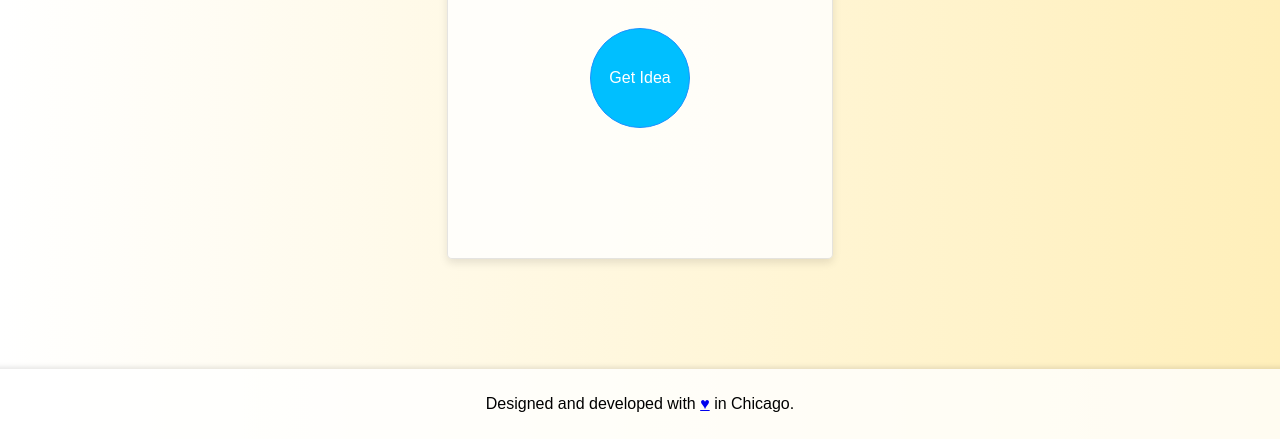
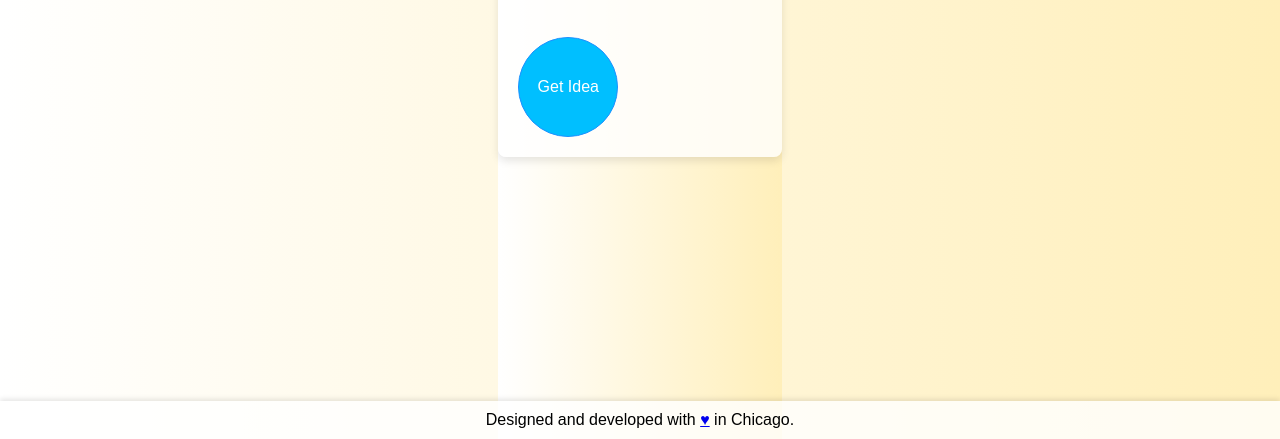
Before and after one commit to mensahTribeWeb/bored-bot, a website: page webpage/index.html in a window 1280 px wide. Shown: the part 361-800 px from the top of the page. Drawn offline with Linux system fonts and the light colour scheme; files that its build step writes are made by us from their sources; files whose address does not match are found by name.

Commit message:
Update index.css

```diff
--- a/webpage/css/index.css
+++ b/webpage/css/index.css
@@ -1,28 +1,25 @@
-/* General Styles */
-html, body {
+/* Reset and General Styles */
+* {
     margin: 0;
     padding: 0;
     box-sizing: border-box;
-    font-family: "Oxygen", sans-serif;
 }
 
-body {
-    /* Background Gradient */
-    background: #FFEFBA;  /* fallback for old browsers */
-    background: -webkit-linear-gradient(to right, #FFFFFF, #FFEFBA);  /* Chrome 10-25, Safari 5.1-6 */
-    background: linear-gradient(to right, #FFFFFF, #FFEFBA); /* W3C, IE 10+/ Edge, Firefox 16+, Chrome 26+, Opera 12+, Safari 7+ */
-    background-repeat: no-repeat;
-    height: 100vh;
+html, body {
+    height: 100%;
+    font-family: "Oxygen", sans-serif;
     display: flex;
     justify-content: center;
     align-items: center;
+    background: #FFEFBA;  /* Fallback for older browsers */
+    background: -webkit-linear-gradient(to right, #FFFFFF, #FFEFBA);  /* Chrome 10-25, Safari 5.1-6 */
+    background: linear-gradient(to right, #FFFFFF, #FFEFBA); /* W3C, IE 10+/ Edge, Firefox 16+, Chrome 26+, Opera 12+, Safari 7+ */
 }
 
 .container {
-    border: 1px solid rgba(0, 0, 0, 0.1);
-    border-radius: 5px;
-    padding: 70px;
-    margin: 20px;
+    max-width: 400px;
+    padding: 20px;
+    border-radius: 8px;
     background-color: rgba(255, 255, 255, 0.8);
     box-shadow: 0 4px 8px rgba(0, 0, 0, 0.1);
     text-align: center;
@@ -45,7 +42,7 @@ button {
     outline: none;
     border: 1px solid #1E90FF;
     cursor: pointer;
-    margin: 60px auto;
+    margin-top: 40px;
     color: #fff;
     font-size: 16px;
     display: flex;
@@ -54,8 +51,7 @@ button {
 }
 
 .fun {
-    /* Background Gradient */
-    background: #FFC371;  /* fallback for old browsers */
+    background: #FFC371;  /* Fallback for older browsers */
     background: -webkit-linear-gradient(to left, #FF5F6D, #FFC371);  /* Chrome 10-25, Safari 5.1-6 */
     background: linear-gradient(to left, #FF5F6D, #FFC371); /* W3C, IE 10+/ Edge, Firefox 16+, Chrome 26+, Opera 12+, Safari 7+ */
 }
```
